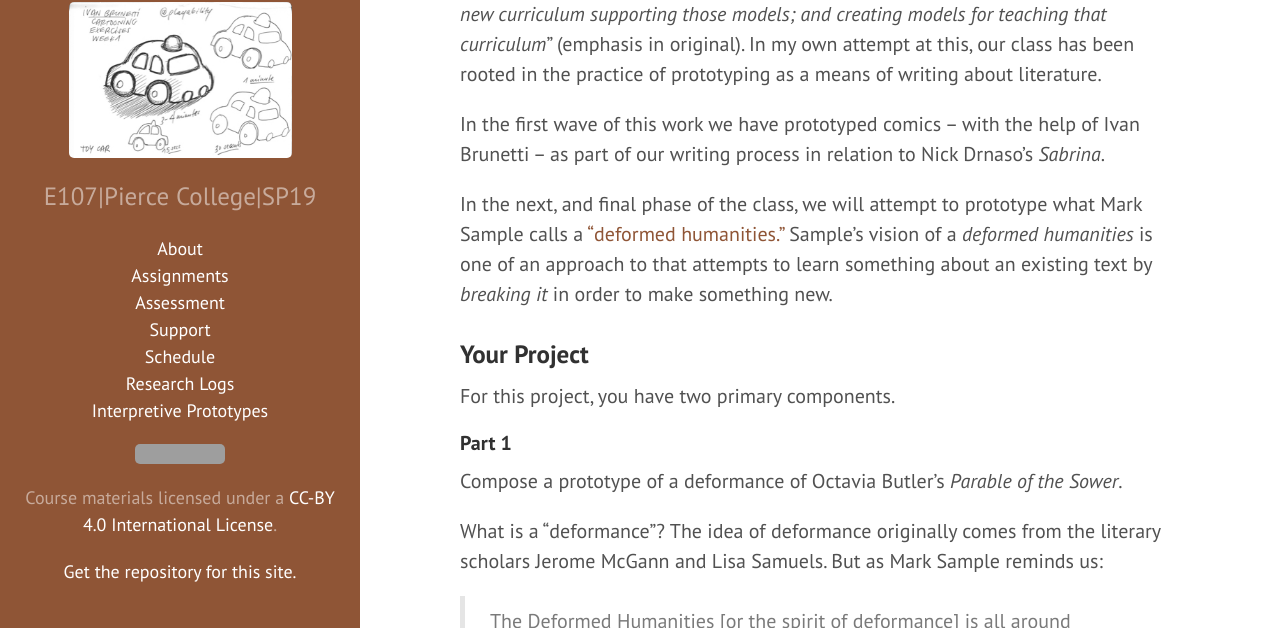
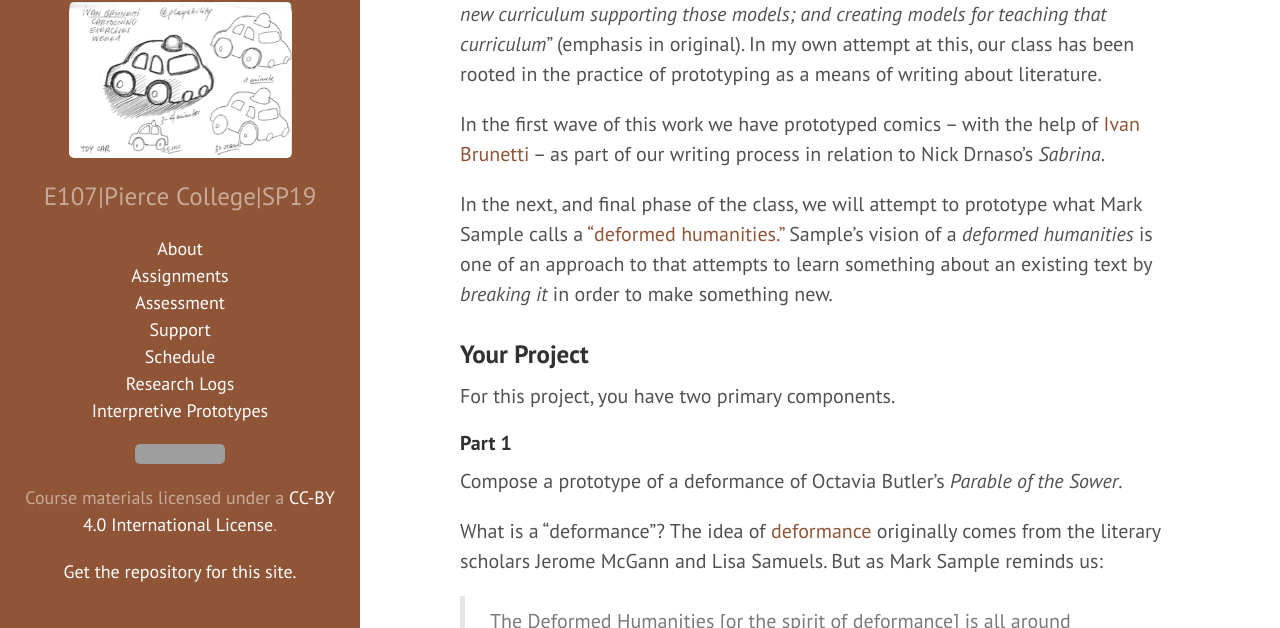
Before and after one commit to jloan/e107v2, a Jekyll site: the page built from _posts/2019-05-21-prototyping-deformance.md, in a window 1280 px wide and 900 px high, scrolled down 223 px. Shown: the part 149-777 px from the top of the window. Built offline with Jekyll 4.4.1, drawn with Linux system fonts in a browser that asks for light colours; part of the change alters nothing that is shown; some of the changed text lies outside the part shown; grey boxes are pictures that could not be loaded.

```diff
--- a/_posts/2019-05-21-prototyping-deformance.md
+++ b/_posts/2019-05-21-prototyping-deformance.md
@@ -10,7 +10,7 @@ author: Jason Loan
 
 We began the course with a reading of Kathleen Yancy's ["Writing in the 21st Century."]() Yancy's report is a call for "*developing new models of writing; designing a new curriculum supporting those models; and creating models for teaching that curriculum*" (emphasis in original). In my own attempt at this, our class has been rooted in the practice of prototyping as a means of writing about literature.
 
-In the first wave of this work we have prototyped comics -- with the help of Ivan Brunetti -- as part of our writing process in relation to Nick Drnaso's *Sabrina*.
+In the first wave of this work we have prototyped comics -- with the help of [Ivan Brunetti](https://sbctc-piercecollege.primo.exlibrisgroup.com/discovery/fulldisplay?docid=alma992261707302818&context=L&vid=01STATEWA_PIERCE:PIERCE&search_scope=MyInst_and_CI&tab=Everything&lang=en) -- as part of our writing process in relation to Nick Drnaso's *Sabrina*.
 
 In the next, and final phase of the class, we will attempt to prototype what Mark Sample calls a ["deformed humanities."](http://www.samplereality.com/2012/05/02/notes-towards-a-deformed-humanities/) Sample's vision of a *deformed humanities* is one of an approach to that attempts to learn something about an existing text by *breaking it* in order to make something new.
 
@@ -22,7 +22,7 @@ For this project, you have two primary components.
 
 Compose a prototype of a deformance of Octavia Butler's *Parable of the Sower*.
 
-What is a "deformance"? The idea of deformance originally comes from the literary scholars Jerome McGann and Lisa Samuels. But as Mark Sample reminds us:
+What is a "deformance"? The idea of [deformance](http://www2.iath.virginia.edu/jjm2f/old/deform.html) originally comes from the literary scholars Jerome McGann and Lisa Samuels. But as Mark Sample reminds us:
 > The Deformed Humanities [or the spirit of deformance] is all around us...Mashups, remixes, fan fiction, they are all made by breaking things, with little regard for preserving the original whole.
 
 Part of the work of this project will be to figure out for ourselves what a "deformance" or a "deformed writing about literature" *could be* by prototyping it. Remember, a [prototype](https://digitalpedagogy.mla.hcommons.org/keywords/prototype/) is something designed to speculate on things that do yet exist, or have in some ways only been partially realized.
@@ -60,4 +60,4 @@ June 3 [Monday] -- Finish reading *Parable*.
 
 June 7 [Friday] -- In-progress *Parable* Deformances **due**.
 
-June 14 [Friday] -- Final *Parable* Deformances and accompaniing essay **due**
+June 14 [Friday] -- Final *Parable* Deformances and accompanying essay **due**
```
